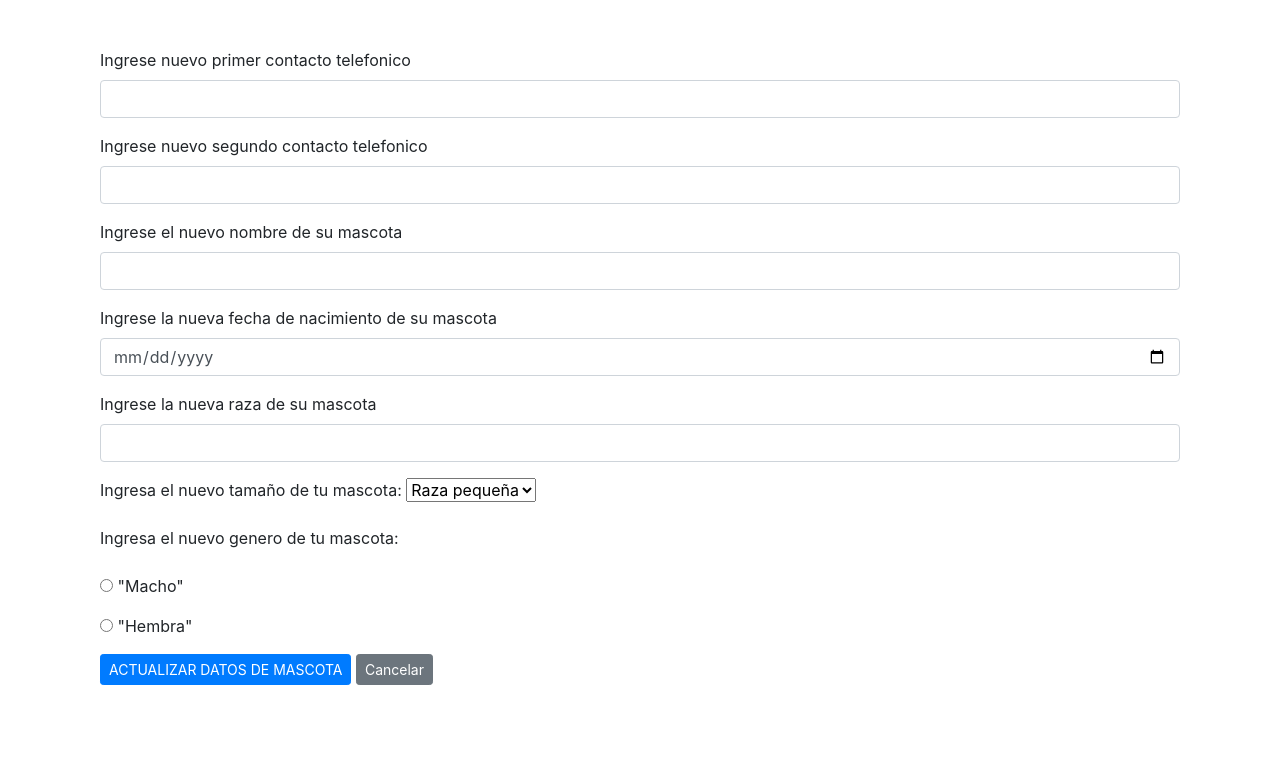
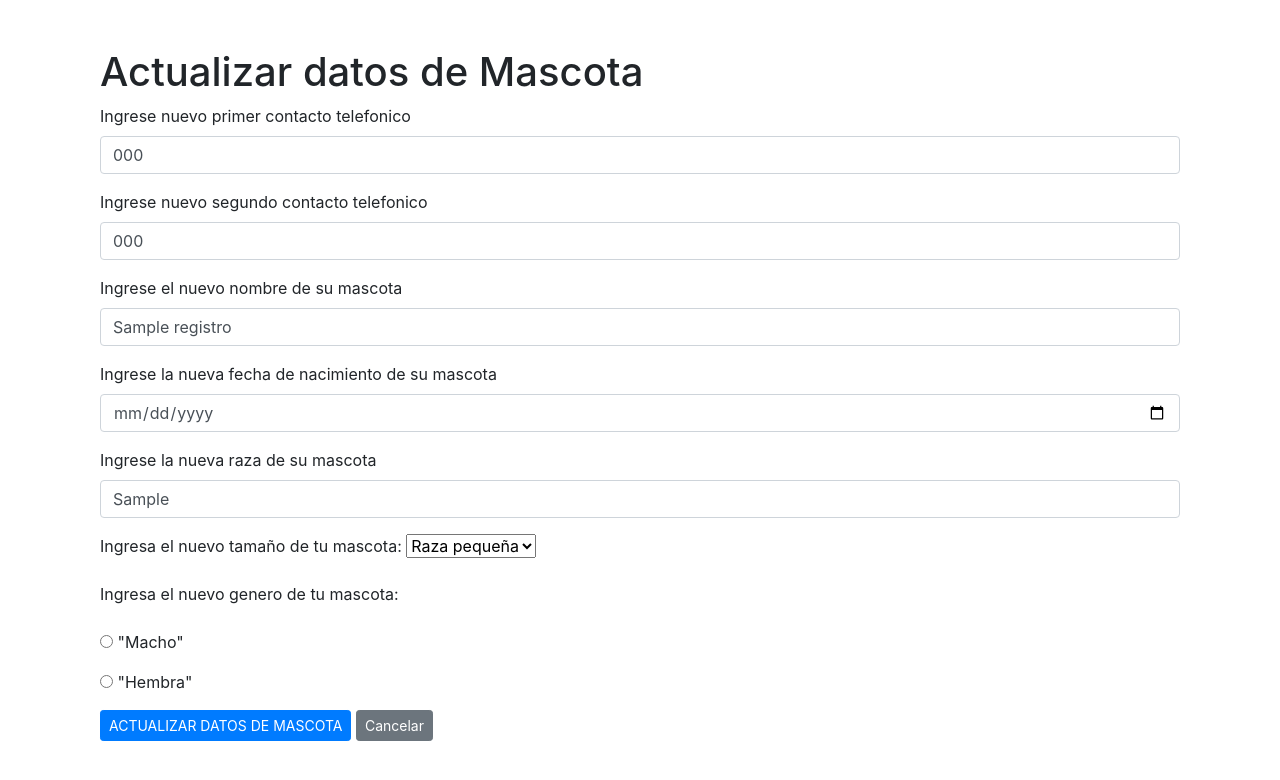
Before and after one commit to pamelan97/Huellitas, a CodeIgniter 4 app: the page made by my-project/myapp/app/Views/registromascota/editar01Formulario.php in a window 1280 px wide. Shown: the top 780 px of the page. Run offline with PHP 8.4 and a stand-in for CodeIgniter, Linux system fonts and the light colour scheme; the template is opened without the code that fills it: most values are stand-ins (such as "Sample title", 1, 10 or a date in 2020); some libraries are stand-ins or nearby versions.

Commit message:
editar avance

```diff
--- a/my-project/myapp/app/Views/login/index.php
+++ b/my-project/myapp/app/Views/login/index.php
@@ -1,7 +1,6 @@
 <?php session_start () ?>
 <?= $this->extend('/login/formaUsuario') ?>
 <?= $this->section('contenido') ?>
-<?= $_SESSION['USR']->id ?>
 
 <div class="d-flex justify-content-end">
         <a href="<?php echo site_url('/registromascota') ?>" class="btn btn-success mb-2">Agregar Mascota</a>
@@ -45,7 +44,8 @@
              <td><?php echo $reg->telefono1; ?></td>
              <td><?php echo $reg->telefono2; ?></td>
              <td>
-              <a href="<?php echo site_url('/registroMascota/editar01Formulario'.$reg->id);?>" class="btn btn-primary btn-sm">Editar</a>
+              <a href="<?php echo site_url('/registromascota-editar/'.$reg->id);?>" class="btn btn-primary btn-sm">Editar</a><br><br>
+              <a href="<?php echo site_url('/registromascota-eliminar/'.$reg->id);?>" class="btn btn-danger btn-sm">Eliminar</a>
               </td>
           </tr>
          <?php endforeach; ?>
--- a/my-project/myapp/app/Views/registromascota/editar01Formulario.php
+++ b/my-project/myapp/app/Views/registromascota/editar01Formulario.php
@@ -1,30 +1,30 @@
-
 <?= $this->extend('formaStandar') ?>
 
 <?= $this->section('contenido') ?>
 
   <div class="container mt-5">
-    <form method="post" id="add_create" name="add_create" action="<?= site_url('/editarmascota-editar-continuar') ?>">
+  <h1>Actualizar datos de Mascota</h1>
+    <form method="post" id="add_create" name="add_create" action="<?= site_url('/registromascota-editar-continuar') ?>">
     <input type="hidden" name="id" value="<?php echo($registro->id);?>"/>
     <div class="form-group">
       <label>Ingrese nuevo primer contacto telefonico</label>
-      <input type="phone" name="telefono1" class="form-control" required />
+      <input type="phone" name="telefono1" class="form-control" value="<?php echo($registro->telefono1); ?>" required />
     </div>
     <div class="form-group">
       <label>Ingrese nuevo segundo contacto telefonico</label>
-      <input type="phone" name="telefono2" class="form-control" required />
+      <input type="phone" name="telefono2" class="form-control" value="<?php echo($registro->telefono2); ?>" required />
     </div>
     <div class="form-group">
       <label>Ingrese el nuevo nombre de su mascota</label>
-      <input type="text" name="nombreMascota" class="form-control" required />
+      <input type="text" name="nombreMascota" class="form-control" value="<?php echo($registro->nombreMascota); ?>" required />
     </div>
     <div class="form-group">
       <label>Ingrese la nueva fecha de nacimiento de su mascota</label>
-      <input type="date" name="fechaMascota" class="form-control" required />
+      <input type="date" name="fechaMascota" class="form-control" value="<?php echo($registro->fechaMascota); ?>" required />
     </div>
     <div class="form-group">
       <label>Ingrese la nueva raza de su mascota</label>
-      <input type="text" name="razitaMascota" class="form-control" required />
+      <input type="text" name="razitaMascota" class="form-control" value="<?php echo($registro->razaMascota); ?>" required />
     </div>
 <p>
   <label for="Tamano"> Ingresa el nuevo tamaño de tu mascota:</label>
```
